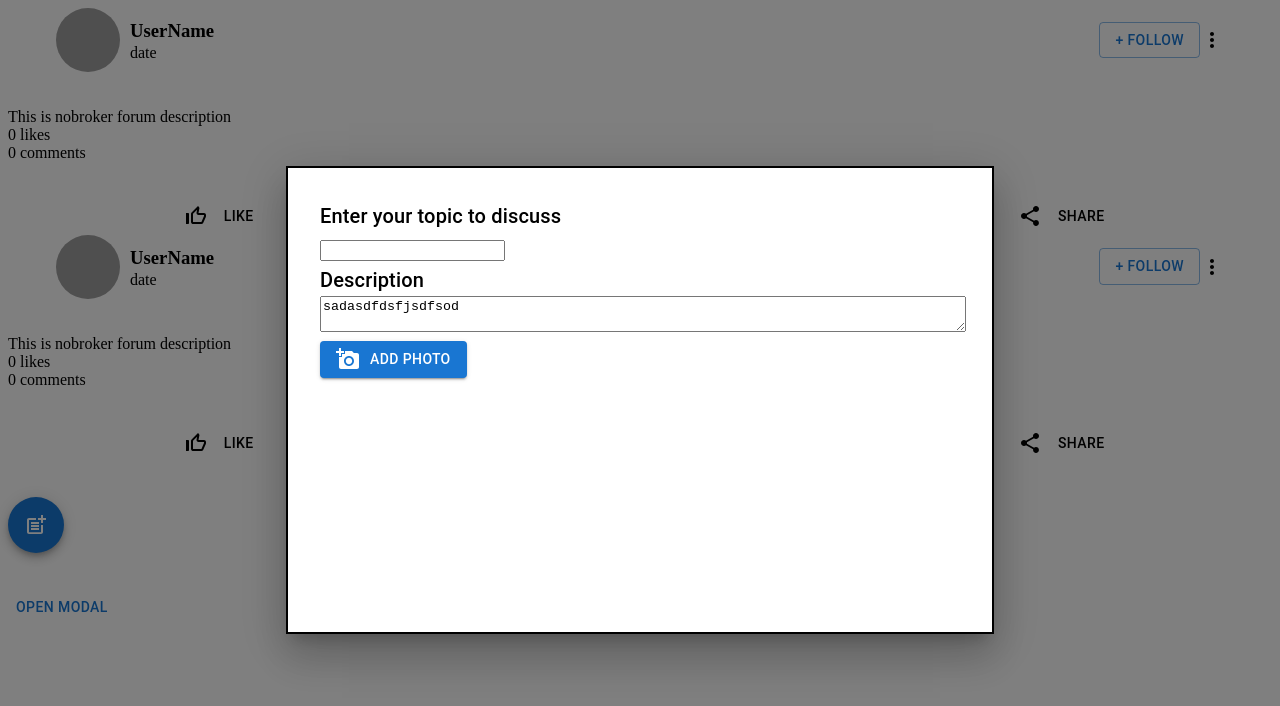
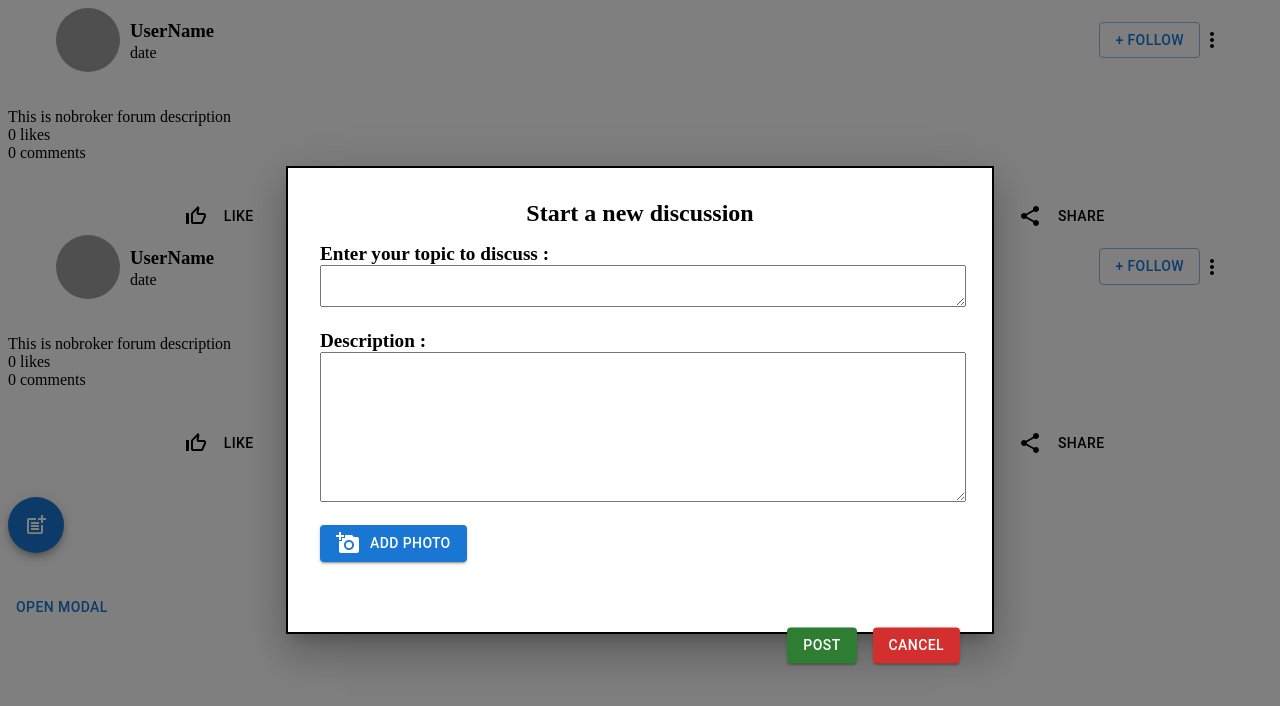
Before and after one commit to nirav19029/hood-forum, a React (Create React App) app in the folder frontend/: page / in a window 1280 px wide. Both pictures are taken after a click on the button "OPEN MODAL". Shown: the top 706 px of the page. Built offline with nearby package versions, Linux system fonts and the light colour scheme; grey boxes are pictures that could not be loaded.

Commit message:
modalblue-print done

```diff
--- /dev/null
+++ b/frontend/src/components/card/AddFormModal.css
@@ -0,0 +1,17 @@
+.title{
+    position: relative;
+    font-size: 150%;
+    font-weight: bold;
+    text-align: center;
+    margin-bottom: 1rem;
+}
+
+.finalButton{
+    display: flex;
+    justify-content: end;
+    transform: translate(0%,130%);
+}
+
+textarea{
+    font-size: large;
+}
--- a/frontend/src/components/card/AddFormModal.js
+++ b/frontend/src/components/card/AddFormModal.js
@@ -1,10 +1,9 @@
 import * as React from "react";
 import Box from "@mui/material/Box";
 import Button from "@mui/material/Button";
-import Typography from "@mui/material/Typography";
 import Modal from "@mui/material/Modal";
 import AddAPhotoIcon from "@mui/icons-material/AddAPhoto";
-import Stack from "@mui/material/Stack";
+import "./AddFormModal.css";
 
 const style = {
   position: "absolute",
@@ -29,30 +28,57 @@ export default function BasicModal() {
       <Button onClick={handleOpen}>Open modal</Button>
       <Modal
         open={open}
-        onClose={handleClose}
         aria-labelledby="modal-modal-title"
         aria-describedby="modal-modal-description"
       >
-        <Box sx={style}>
-          <Typography id="modal-modal-title" variant="h6" component="h2">
-            <label>Enter your topic to discuss</label>
-            <br />
-            <input required />
-          </Typography>
-          <Typography id="modal-modal-title" variant="h6" component="h2">
-            <label>Description</label>
-            <br />
-            <textarea required style={{ width: "100%", height: "50%" }}>
-              sadasdfdsfjsdfsod
-            </textarea>
-          </Typography>
-          <Stack direction="row" alignItems="center" spacing={2}>
+        <Box className="modal-container" sx={style}>
+          <header className="title">Start a new discussion</header>
+
+          <div style={{ fontSize: "120%" }}>
+            <label style={{ display: "block" }} for="topic">
+              <b>Enter your topic to discuss :</b>
+            </label>
+            <textarea rows="2" required style={{ width: "100%" }} id="topic" />
+          </div>
+
+          <br />
+          <div style={{ fontSize: "120%" }}>
+            <label for="description">
+              <b>Description :</b>
+            </label>
+            <textarea
+              rows="8"
+              required
+              style={{
+                width: "100%",
+              }}
+              id="description"
+            />
+          </div>
+
+          <br />
+          <div>
             <Button variant="contained" component="label">
               <AddAPhotoIcon style={{ marginRight: "10px" }} />
               Add Photo
               <input hidden accept="image/*" multiple type="file" />
             </Button>
-          </Stack>
+          </div>
+
+          <br />
+          <div className="finalButton">
+            <Button variant="contained" color="success">
+              Post
+            </Button>
+            <Button
+              variant="contained"
+              color="error"
+              style={{ marginLeft: "1rem" }}
+              onClick={handleClose}
+            >
+              Cancel
+            </Button>
+          </div>
         </Box>
       </Modal>
     </div>
```
